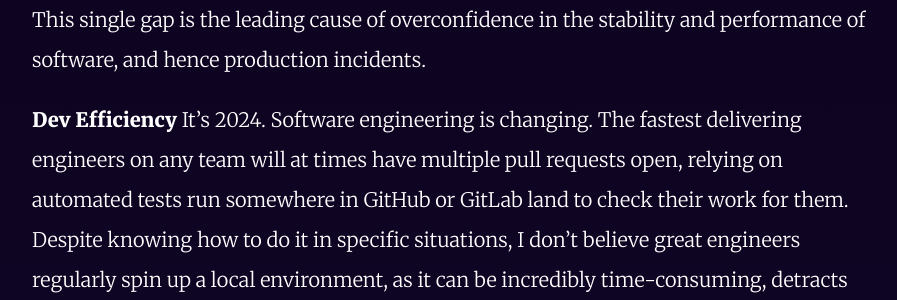
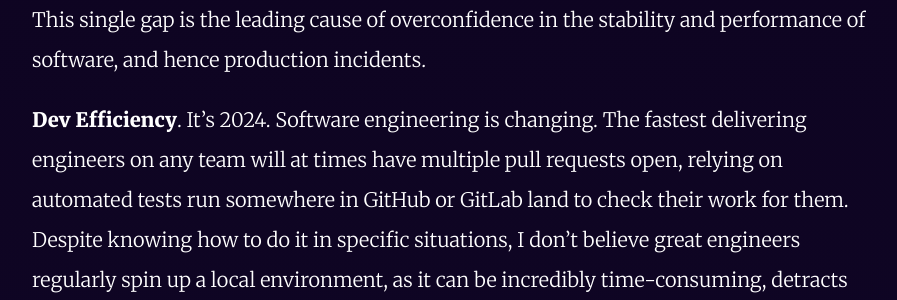
Before and after one commit to codingupastorm/codingupastorm.github.io, a Jekyll site: the page built from _posts/2024-02-10-why-im-shifting-left.md, in a window 1280 px wide and 900 px high, scrolled down 1882 px. Shown: the part 153-453 px from the top of the window, without its empty margins (188-1085 px from the left). Built offline with Jekyll 4.4.1, drawn with Linux system fonts in a browser that asks for light colours; nearby versions of some CDN libraries; some of the changed text lies outside the part shown.

Commit message:
no message

```diff
--- a/_posts/2024-02-10-why-im-shifting-left.md
+++ b/_posts/2024-02-10-why-im-shifting-left.md
@@ -26,7 +26,7 @@ However, despite its popularity, I remain skeptical about the effectiveness of S
 
 This single gap is the leading cause of overconfidence in the stability and performance of software, and hence production incidents.
 
-**Dev Efficiency** It's 2024. Software engineering is changing. The fastest delivering engineers on any team will at times have multiple pull requests open, relying on automated tests run somewhere in GitHub or GitLab land to check their work for them. Despite knowing how to do it in specific situations, I don't believe great engineers regularly spin up a local environment, as it can be incredibly time-consuming, detracts from dev time, and this work can be rightfully offloaded to the cloud VM farm.
+**Dev Efficiency**. It's 2024. Software engineering is changing. The fastest delivering engineers on any team will at times have multiple pull requests open, relying on automated tests run somewhere in GitHub or GitLab land to check their work for them. Despite knowing how to do it in specific situations, I don't believe great engineers regularly spin up a local environment, as it can be incredibly time-consuming, detracts from dev time, and this work can be rightfully offloaded to the cloud VM farm.
 
 ## Embracing the Fear: Shifting Right
 
```
